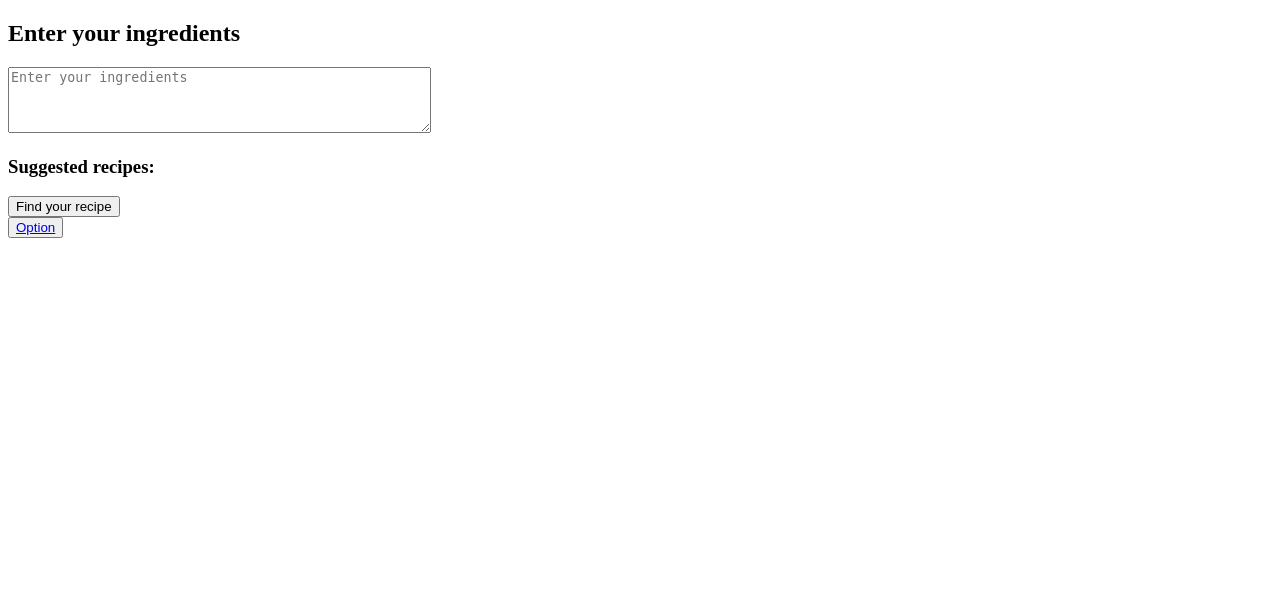
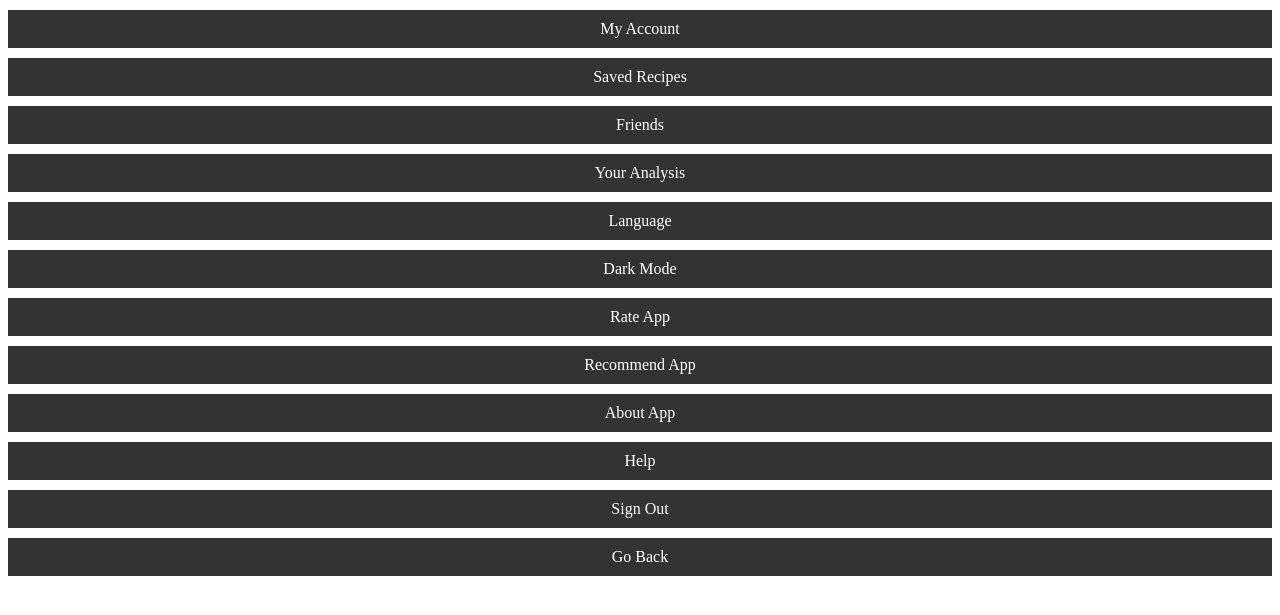
Before and after one commit to dzebrowskii/Coookie, a Django app: page /login/logged_app/logged_menu in a window 1280 px wide. Shown: the top 615 px of the page. Run offline with Django 5.2, Linux system fonts and the light colour scheme.

Commit message:
account management

```diff
--- a/CoookieApp/urls.py
+++ b/CoookieApp/urls.py
@@ -18,6 +18,7 @@ from django.contrib import admin
 from django.urls import path
 from myapp import views
 from myapp.views import find_recipe, login, registration
+from django.contrib.auth import views as auth_views
 
 urlpatterns = [
     path('admin/', admin.site.urls),
@@ -29,5 +30,8 @@ urlpatterns = [
     path('registration/', registration, name='registration'),
     path('login/logged-app', views.logged_app, name='logged_app'),
     path('login/logged_app/logged_menu', views.logged_menu, name='logged_menu'),
+    path('login/logged_app/logged_menu/my_account', views.my_account, name='my_account'),
+    path('login/logged_app/logged_menu/my_account', auth_views.PasswordChangeView.as_view(template_name='password_change.html'), name='change_password'),
+    path('login/logged_app/logged_menu/my_account/password-change', views.password_change, name='password_change'),
 
 ]
--- a/myapp/views.py
+++ b/myapp/views.py
@@ -1,7 +1,7 @@
 from django.shortcuts import render, redirect
 from django.http import JsonResponse
 from recipes_management import recipes_management as rm
-from django.contrib.auth.forms import UserCreationForm
+from django.contrib.auth.forms import UserCreationForm, PasswordChangeForm
 from django.contrib import messages
 from django.contrib.auth import authenticate, login as auth_login, logout
 from .forms import CreateUserForm
@@ -58,6 +58,22 @@ def registration(request):
     return render(request, 'registration.html', context)
 
 
+def my_account(request):
+    return render(request, 'my_account.html')
+
+
+def password_change(request):
+    fm = PasswordChangeForm(request.user)
+    if request.method == 'POST':
+        fm = PasswordChangeForm(request.user, request.POST)
+        if fm.is_valid():
+            fm.save()
+            messages.success(request, 'Password changed successfully')
+            return redirect('my_account')
+
+    return render(request, 'password_change.html', {'form': fm})
+
+
 def find_recipe(request):
     ingredients = request.GET.get('ingredients', '')
     results = rm.recipe_searcher(ingredients)
--- a/templates/logged_menu.html
+++ b/templates/logged_menu.html
@@ -1,19 +1,34 @@
-{% load static %}
 <!DOCTYPE html>
 <html lang="en">
 <head>
 <meta charset="UTF-8">
+<meta name="viewport" content="width=device-width, initial-scale=1.0">
 <title>Menu</title>
-    <script src="{% static 'js/findRecipe.js' %}"></script>
+<style>
+  .menu-item {
+    display: block;
+    margin: 10px 0;
+    background-color: #333;
+    color: white;
+    padding: 10px;
+    text-decoration: none;
+    text-align: center;
+  }
+</style>
 </head>
 <body>
 
-       <h2>Enter your ingredients</h2>
-       <textarea id="ingredients" name="ingredients" rows="4" cols="50" placeholder="Enter your ingredients"></textarea>
-       <h3>Suggested recipes:</h3>
-       <div id="result"></div>
-       <div><button type="button" onclick="findRecipe()">Find your recipe</button></div>
-       <div><button type="button" ><a href="{%  url 'logged_menu' %}">Option </a></button></div>
-
+  <a href="{%  url 'my_account' %}" class="menu-item" > My Account </a>
+  <a href="saved-recipes.html" class="menu-item" target="_blank">Saved Recipes</a>
+  <a href="friends.html" class="menu-item" target="_blank">Friends</a>
+  <a href="your-analysis.html" class="menu-item" target="_blank">Your Analysis</a>
+  <a href="language-settings.html" class="menu-item" target="_blank">Language</a>
+  <a href="dark-mode.html" class="menu-item" target="_blank">Dark Mode</a>
+  <a href="rate-app.html" class="menu-item" target="_blank">Rate App</a>
+  <a href="recommend-app.html" class="menu-item" target="_blank">Recommend App</a>
+  <a href="about-app.html" class="menu-item" target="_blank">About App</a>
+  <a href="help.html" class="menu-item" target="_blank">Help</a>
+  <a href="sign-out.html" class="menu-item" target="_blank">Sign Out</a>
+  <a href="go-back.html" class="menu-item" target="_blank">Go Back</a>
 </body>
 </html>
```
Also changed, not shown: templates/base.html (added, +23 -0 lines), templates/my_account.html (added, +28 -0 lines), templates/password_change.html (added, +10 -0 lines), db.sqlite3. Lines whose indentation alone changed are shown as unchanged.
